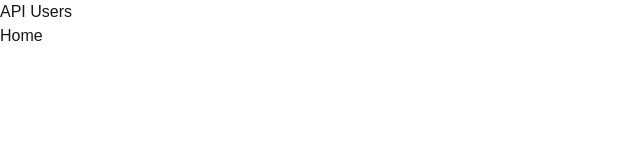
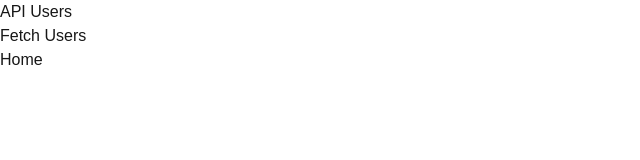
Before and after one commit to sadekur/toolkit-app, a Next.js app: page /apiUsers in a window 1280 px wide. Shown: the top 160 px of the page, without its empty margins (0-640 px from the left). Built offline with nearby package versions, Linux system fonts and the light colour scheme.

Commit message:
API call with redux

```diff
--- a/src/app/apiUsers/page.js
+++ b/src/app/apiUsers/page.js
@@ -1,10 +1,25 @@
+"use client";
 import Link from 'next/link'
 import React from 'react'
+import { useDispatch, useSelector } from 'react-redux';
+import { fetchApiUsers } from '../redux/slice';
 
 export default function page() {
+    const dispatch = useDispatch();
+    const users = useSelector((data) => data.usersData.userApiData);
+    console.log(users);
   return (
     <div>
       <h1>API Users</h1>
+      <button onClick={() => dispatch(fetchApiUsers())}>Fetch Users</button>
+      {users.map((user) => (
+        <div key={user.id}>
+          <h2>{user.name}</h2>
+          <p>{user.email}</p>
+          <p>{user.phone}</p>
+        </div>
+      ))}
+      <br />
       <Link href="/">Home</Link>
     </div>
   )
--- a/src/app/redux/slice.js
+++ b/src/app/redux/slice.js
@@ -1,3 +1,6 @@
+import { act } from "react";
+import reducer from "./todoSlice";
+
 const {
   createSlice,
   nanoid,
@@ -11,6 +14,7 @@ const initialState = {
 };
 
 export const fetchApiUsers = createAsyncThunk("fetchApiUsers", async () => {
+	console.log("action");
   const response = await fetch("https://jsonplaceholder.typicode.com/users");
   const data = await response.json();
   return data;
@@ -40,6 +44,7 @@ const Slice = createSlice({
   },
   extraReducers: (builder) => {
     builder.addCase(fetchApiUsers.fulfilled, (state, action) => {
+	  console.log("reducer");
       state.isloading = false;
       state.userApiData = action.payload;
     });
```
